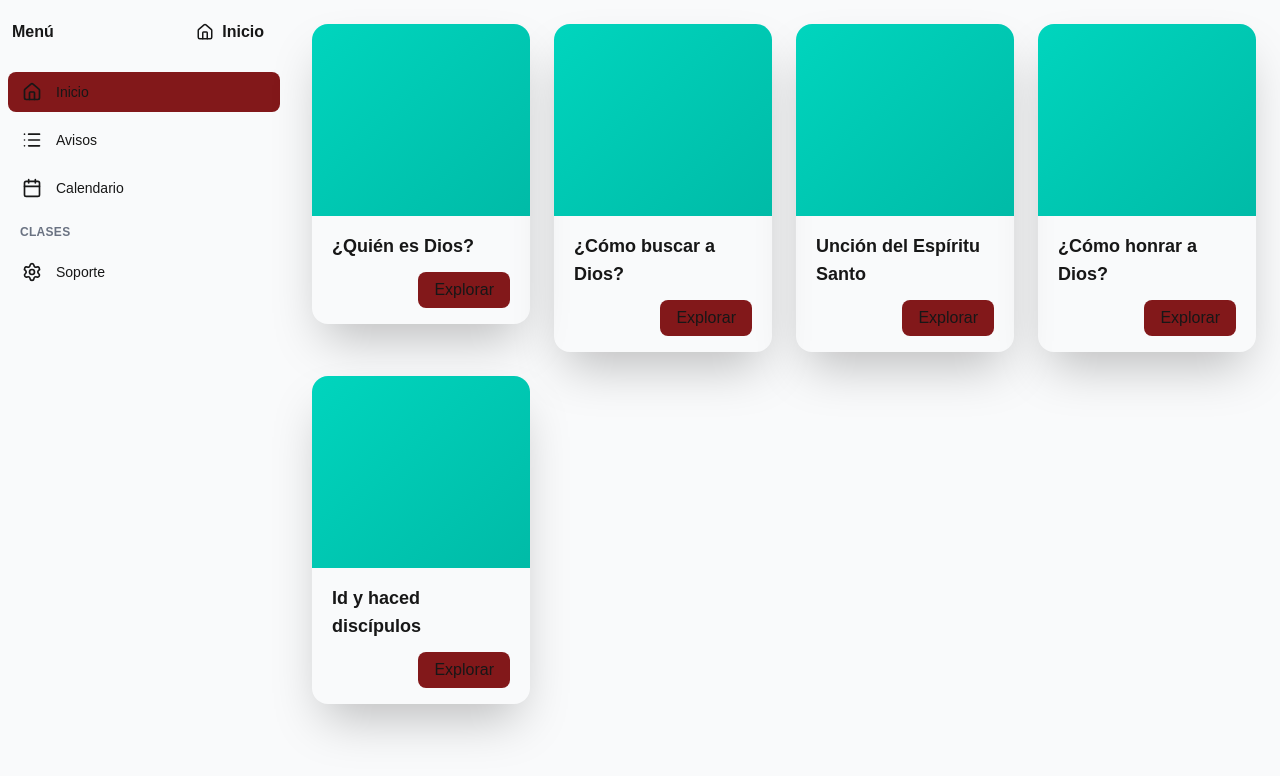
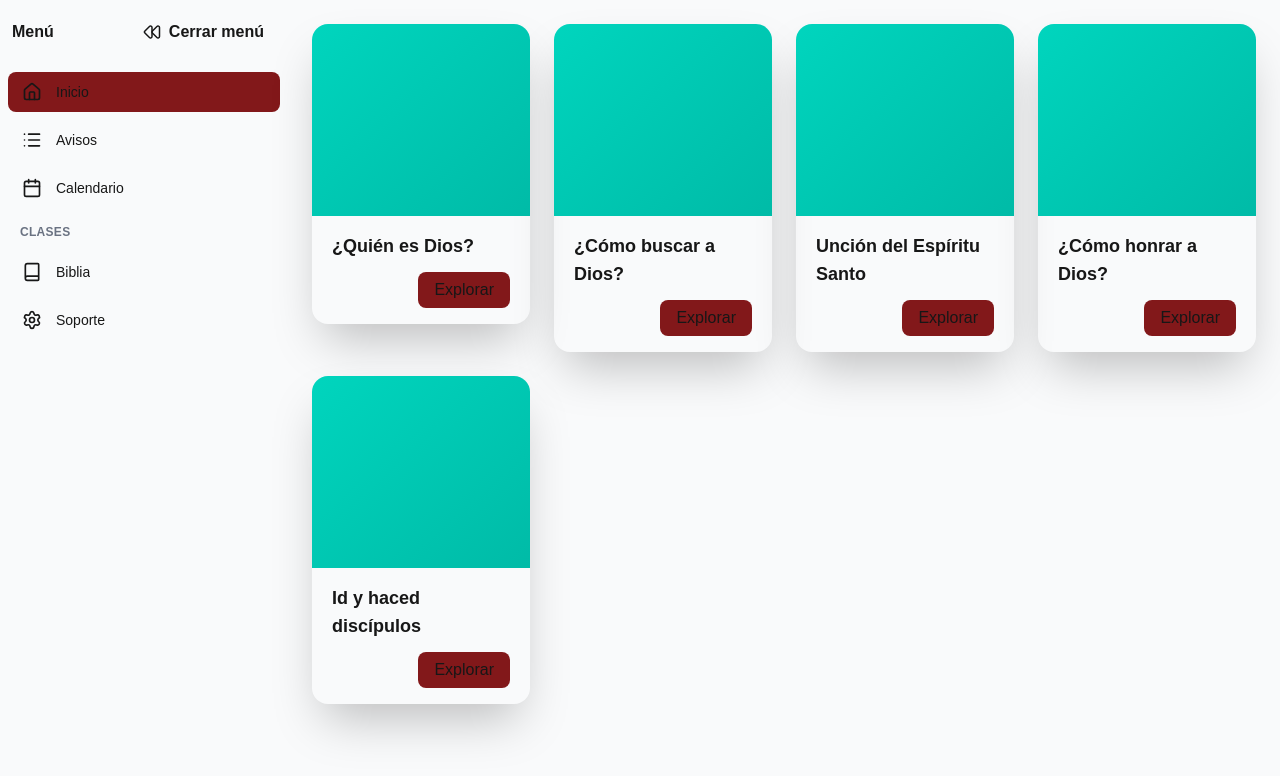
Before and after one commit to abnhernandez/app, a Next.js app: page / in a window 1280 px wide. Shown: the top 776 px of the page. Built offline with nearby package versions, Linux system fonts and the light colour scheme.

Commit message:
feat: enhance Menu component with new icons and Bible iframe functionality

```diff
--- a/app/components/menu.tsx
+++ b/app/components/menu.tsx
@@ -5,6 +5,9 @@ import {
   List,
   Calendar,
   Settings,
+  Book,
+  Rewind,
+  ArrowUpRight
 } from "lucide-react";
 import Link from "next/link";
 import React from "react";
@@ -24,16 +27,27 @@ type MenuItem = {
   section?: "CLASES";
   href?: string | null;
   target?: string;
+  onClick?: () => void; // agregado para clicks custom
 };
 
 /* =======================
    Data
 ======================= */
+export default function Menu({ collapsed, onToggle }: MenuProps) {
+  const [showBible, setShowBible] = React.useState(false);
+  const bibleIframeRef = React.useRef<HTMLIFrameElement>(null);
+
   const items: MenuItem[] = [
     { label: "Inicio", icon: <Home size={20} />, active: true },
     { label: "Avisos", icon: <List size={20} />, href: "/avisos" },
     { label: "Calendario", icon: <Calendar size={20} />, href: "/eventos" },
     { label: "CLASES", icon: null, section: "CLASES" },
+    {
+      label: "Biblia",
+      icon: <Book size={20} />,
+      href: null, // se abre en iframe
+      onClick: () => setShowBible(true),
+    },
     {
       label: "Soporte",
       icon: <Settings size={20} />,
@@ -42,8 +56,8 @@ const items: MenuItem[] = [
     },
   ];
 
-export default function Menu({ collapsed, onToggle }: MenuProps) {
   return (
+    <>
       <aside
         className={`
           h-screen bg-foregroud
@@ -60,9 +74,7 @@ export default function Menu({ collapsed, onToggle }: MenuProps) {
           `}
         >
           {!collapsed && (
-          <span className="text-foregroud font-bold text-base">
-            Menú
-          </span>
+            <span className="text-foregroud font-bold text-base">Menú</span>
           )}
 
           <button
@@ -73,8 +85,9 @@ export default function Menu({ collapsed, onToggle }: MenuProps) {
               ${collapsed ? "p-2" : "px-3 py-2 gap-2"}
             `}
           >
-          <Home size={18} />
-          {!collapsed && <span className="font-semibold">Inicio</span>}
+            {collapsed ? <ArrowUpRight size={18} /> : <Rewind size={18} />}
+            {!collapsed && <span className="font-semibold">Cerrar menú</span>}
+            {collapsed && <span className="font-semibold sr-only">Abrir menú</span>}
           </button>
         </div>
 
@@ -99,28 +112,22 @@ export default function Menu({ collapsed, onToggle }: MenuProps) {
                 className={`
                   flex items-center w-full rounded-lg transition-colors
                   ${collapsed ? "p-2 justify-center" : "px-3 py-2 gap-3"}
-                ${
-                  item.active
-                    ? "bg-red-900"
-                    : "hover:bg-gray-800"
-                }
+                  ${item.active ? "bg-red-900" : "hover:bg-gray-800"}
                 `}
               >
-              <span className="grid place-items-center w-6 h-6">
-                {item.icon}
-              </span>
-
-              {!collapsed && (
-                <span className="text-sm font-medium truncate">
-                  {item.label}
-                </span>
-              )}
+                <span className="grid place-items-center w-6 h-6">{item.icon}</span>
+                {!collapsed && <span className="text-sm font-medium truncate">{item.label}</span>}
               </span>
             );
 
             if (!item.href) {
               return (
-              <button key={idx} type="button" className="text-left">
+                <button
+                  key={idx}
+                  type="button"
+                  className="text-left"
+                  onClick={item.onClick}
+                >
                   {content}
                 </button>
               );
@@ -139,5 +146,25 @@ export default function Menu({ collapsed, onToggle }: MenuProps) {
           })}
         </nav>
       </aside>
+
+      {/* Iframe de Biblia */}
+      {showBible && (
+        <div className="fixed top-0 left-0 w-full h-full z-50 bg-black/80 flex flex-col">
+          <button
+            className="text-white p-2 self-end"
+            onClick={() => setShowBible(false)}
+          >
+            Cerrar ✕
+          </button>
+          <iframe
+            ref={bibleIframeRef}
+            src="https://www.bible.com/bible/128/MAT.5.NVI"
+            title="Biblia"
+            className="flex-1 w-full border-0"
+            allowFullScreen
+          />
+        </div>
+      )}
+    </>
   );
 }
--- a/middleware.ts
+++ b/middleware.ts
@@ -22,13 +22,13 @@ export function middleware(request: NextRequest) {
     const url = request.nextUrl.clone()
     const pathname = url.pathname
 
-    // --- 🔥 REDIRECCIÓN SOLO EN PRODUCCIÓN ---
-    if (process.env.NODE_ENV === 'production') {
-        if (pathname === '/') {
-            url.pathname = '/peticion'
-            return NextResponse.redirect(url)
-        }
-    }
+    // // --- 🔥 REDIRECCIÓN SOLO EN PRODUCCIÓN ---
+    // if (process.env.NODE_ENV === 'production') {
+    //     if (pathname === '/') {
+    //         url.pathname = '/peticion'
+    //         return NextResponse.redirect(url)
+    //     }
+    // }
     // ------------------------------------------
 
     // normalizar sin slash final (salvo "/")
```
Lines whose indentation alone changed are shown as unchanged.
